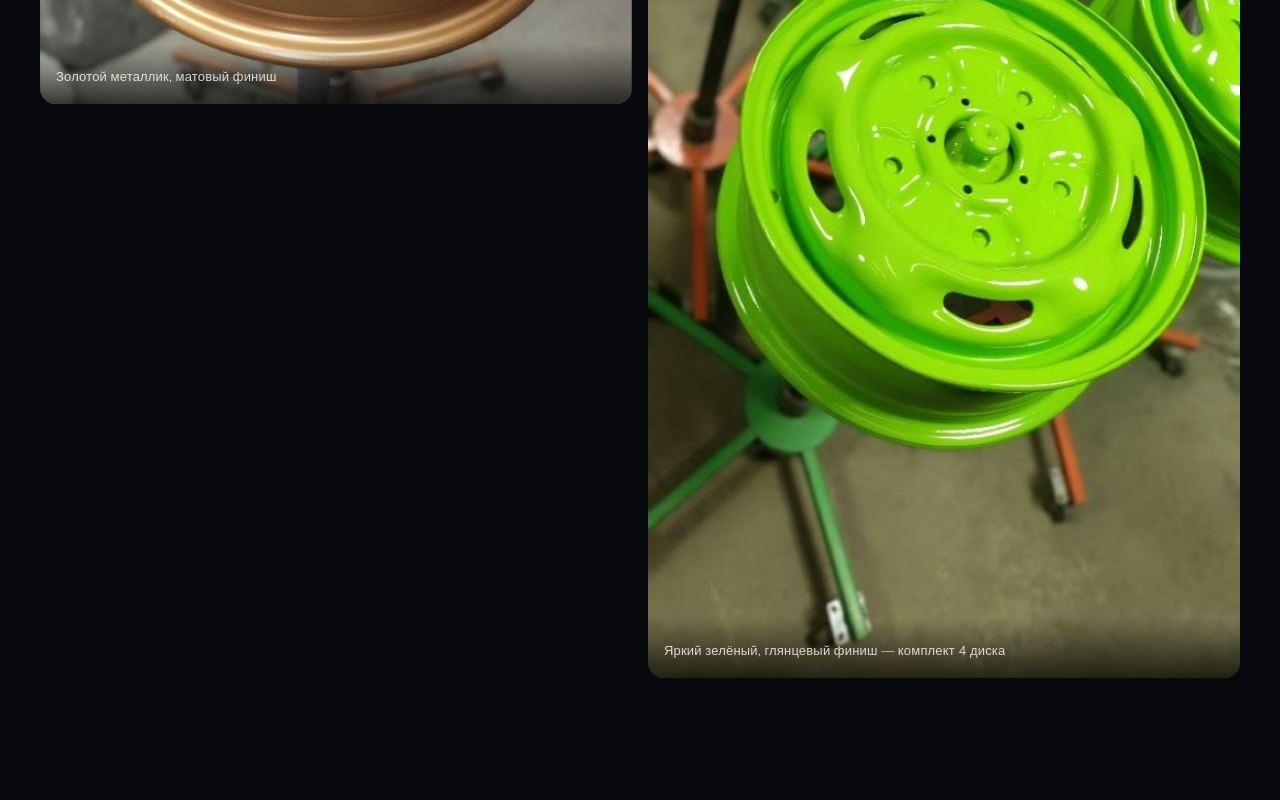
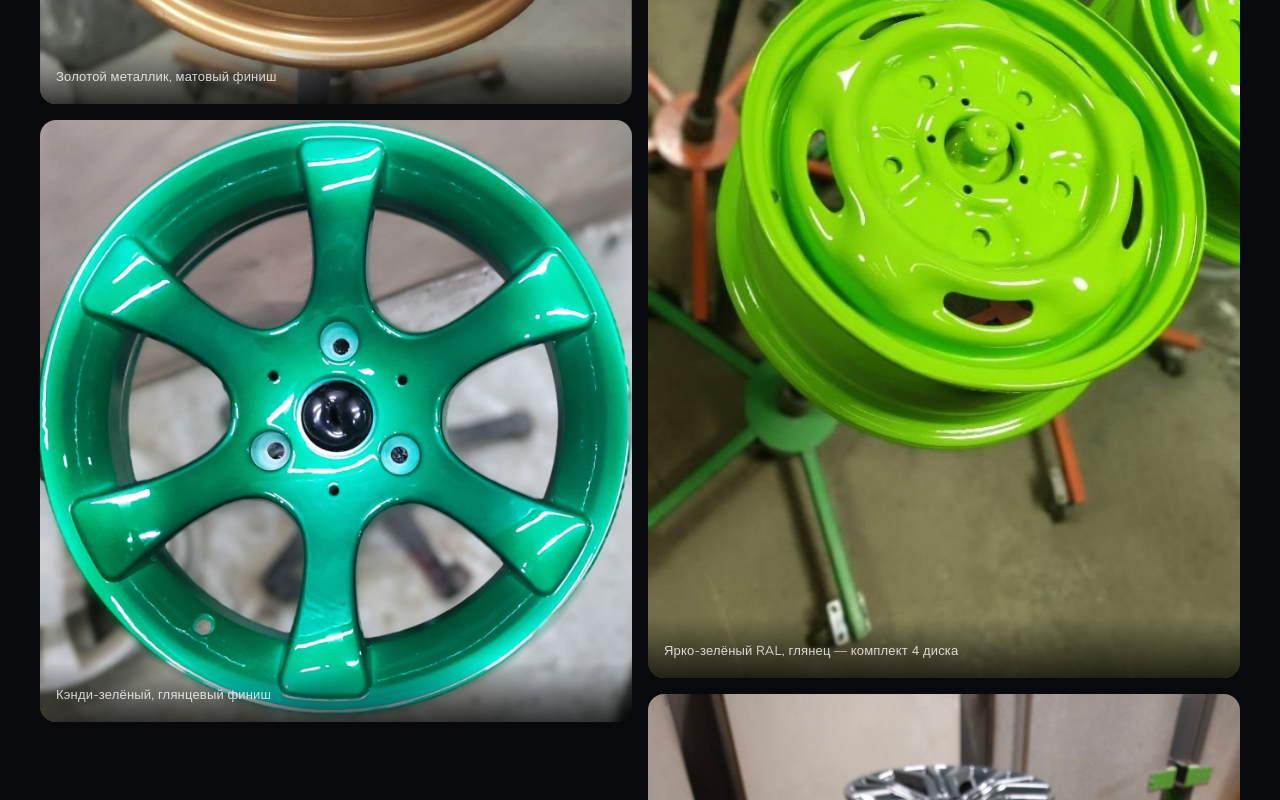
Before and after one commit to mikhailmikemorozov-coder/moaans, a React (Vite) app: page /pokraska-diskov-moskva in a window 1280 px wide. Shown: the part 2440-3240 px from the top of the page. Built offline with nearby package versions, Linux system fonts and the light colour scheme.

Commit message:
add 2 more gallery photos to pokraska-diskov (candy green + anthracite sets)
Co-Authored-By: Claude Sonnet 4.6 <noreply@anthropic.com>

```diff
--- a/src/pages/PokraskaDisk.jsx
+++ b/src/pages/PokraskaDisk.jsx
@@ -22,7 +22,9 @@ export default function PokraskaDisk() {
       ]}
       gallery={[
         { src: "/pokraska-6.jpg", alt: "Порошковая покраска дисков в золотом цвете RAL", caption: "Золотой металлик, матовый финиш" },
-        { src: "/pokraska-7.jpg", alt: "Порошковая покраска дисков в ярко-зелёном цвете", caption: "Яркий зелёный, глянцевый финиш — комплект 4 диска" },
+        { src: "/pokraska-8.jpg", alt: "Порошковая покраска диска в кэнди-зелёном цвете", caption: "Кэнди-зелёный, глянцевый финиш" },
+        { src: "/pokraska-7.jpg", alt: "Порошковая покраска комплекта дисков в ярко-зелёном цвете", caption: "Ярко-зелёный RAL, глянец — комплект 4 диска" },
+        { src: "/pokraska-9.jpg", alt: "Порошковая покраска дисков в тёмно-серый антрацит", caption: "Антрацит, глянцевый финиш — комплект 4 диска" },
       ]}
       faqItems={[
         { q: "Сколько стоит покраска одного диска?", a: "Зависит от радиуса: R13–16 — от 2 750 ₽, R17–18 — от 3 250 ₽, R19+ — от 3 500 ₽. Скидка 15% при сдаче полного комплекта из 4 дисков. Точную цену называем после осмотра." },
```
Also changed, not shown: public/pokraska-8.jpg (added), public/pokraska-9.jpg (added).
